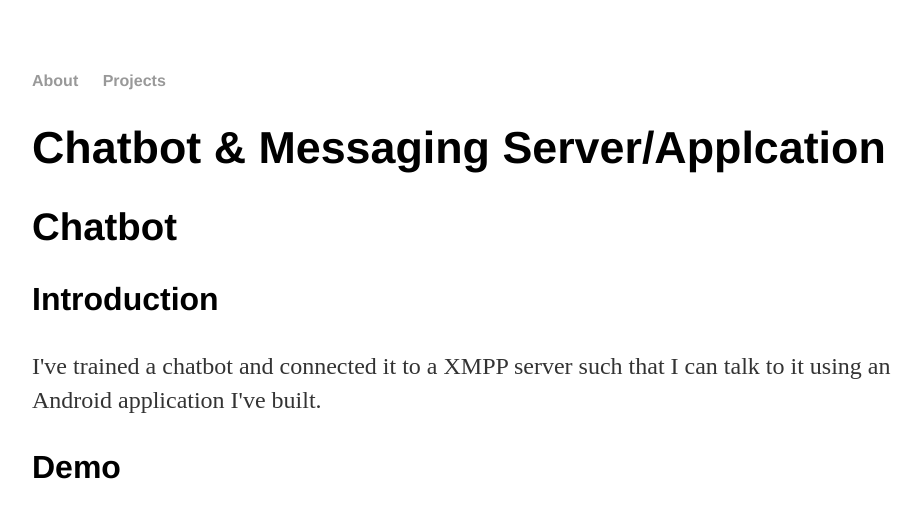
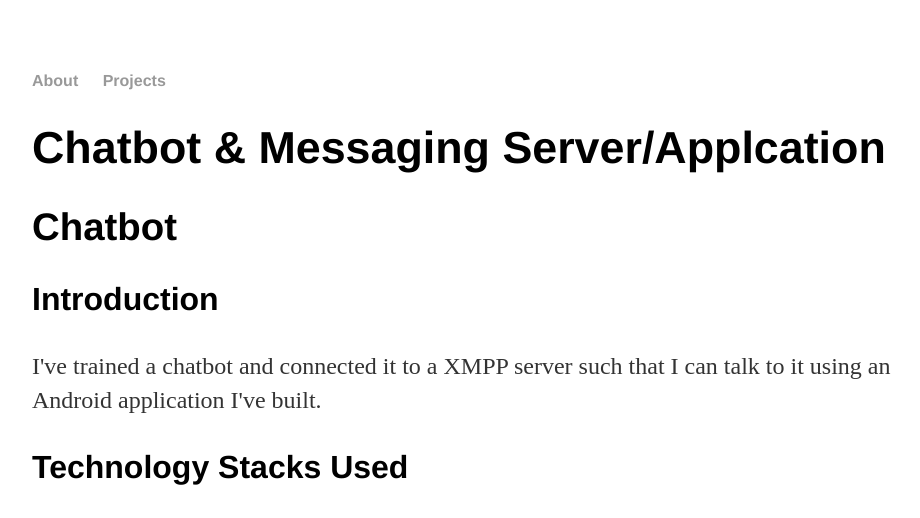
Before and after one commit to jcho7022/jcho7022.github.io, a Jekyll site: the page built from projects/chatbot/index.html, in a window 1280 px wide and 1400 px high. Shown: the top 518 px of the window, without its empty margins (160-1080 px from the left). Built offline with Jekyll 4.4.1, drawn with Linux system fonts in a browser that asks for light colours; some of the changed text lies outside the part shown; grey boxes are pictures that could not be loaded.

Commit message:
Update index.html

```diff
--- a/projects/chatbot/index.html
+++ b/projects/chatbot/index.html
@@ -8,6 +8,8 @@
 <h3>Introduction</h3>
 <p>I've trained a chatbot and connected it to a XMPP server such that I can talk to it
  using an Android application I've built.</p>
+<h3>Technology Stacks Used</h3>
+<p>Tensorflow, Python, XMPP, Docker</p>
 <h3>Demo</h3>
 <iframe  width="1000" height="680" src="https://www.youtube.com/embed/3hVw9_ZETow" frameborder="0" allow="accelerometer; autoplay; encrypted-media; gyroscope; picture-in-picture" allowfullscreen></iframe>
 <h3>How I Built It</h3>
```
Also changed, not shown: other parts of projects/chatbot/index.html (+0 -2 lines).
